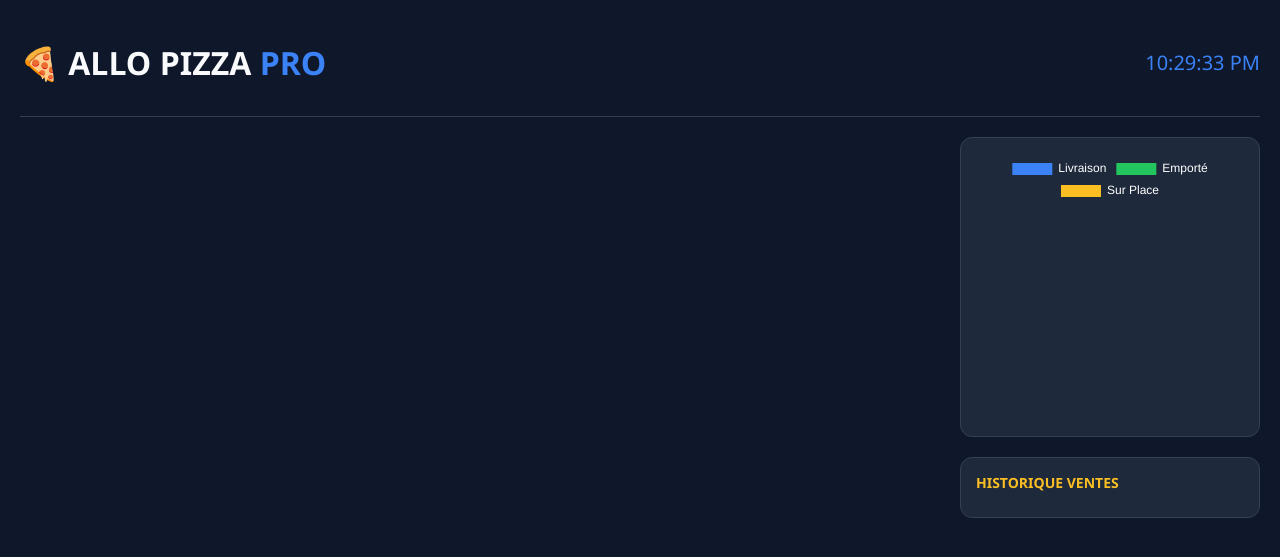
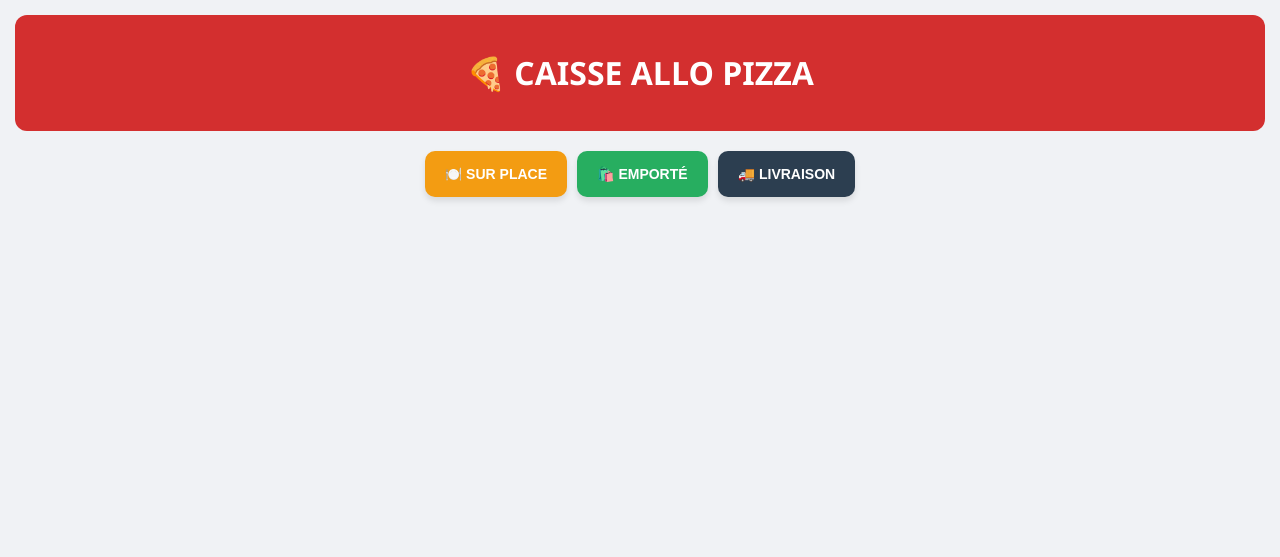
Before and after one commit to kamwagabriel/pizza-ia-pro, a Flask app: page /cashier in a window 1280 px wide. Shown: the top 557 px of the page. Run offline with Flask 3, Linux system fonts and the light colour scheme; some libraries are stand-ins or nearby versions.

Commit message:
Update cashier.html

```diff
--- a/templates/cashier.html
+++ b/templates/cashier.html
@@ -2,116 +2,73 @@
 <html lang="fr">
 <head>
     <meta charset="UTF-8">
-    <title>🍕 ALLO PIZZA PRO - Console de Contrôle</title>
+    <meta name="viewport" content="width=device-width, initial-scale=1.0">
+    <title>🍕 CAISSE - ALLO PIZZA PRO</title>
     <script src="https://cdnjs.cloudflare.com/ajax/libs/socket.io/4.0.1/socket.io.js"></script>
-    <script src="https://cdn.jsdelivr.net/npm/chart.js"></script>
     <style>
-        :root { --bg: #0f172a; --card: #1e293b; --accent: #3b82f6; --success: #22c55e; --danger: #ef4444; --warning: #fbbf24; --text: #f8fafc; }
-        body { font-family: 'Segoe UI', sans-serif; background: var(--bg); color: var(--text); margin: 0; padding: 20px; }
-        header { display: flex; justify-content: space-between; align-items: center; margin-bottom: 20px; border-bottom: 1px solid #334155; padding-bottom: 10px; }
-        .main-layout { display: grid; grid-template-columns: 1fr 300px; gap: 20px; }
-        .orders-grid { display: grid; grid-template-columns: repeat(auto-fill, minmax(300px, 1fr)); gap: 15px; }
-
-        .card { background: var(--card); border-radius: 12px; padding: 15px; border: 2px solid transparent; box-shadow: 0 4px 10px rgba(0,0,0,0.3); position: relative; }
-        .card.new { border-color: var(--accent); animation: blink 1.5s infinite; }
-        @keyframes blink { 50% { border-color: transparent; } }
-
-        .badge { display: inline-block; padding: 4px 8px; border-radius: 6px; font-size: 10px; font-weight: bold; text-transform: uppercase; margin-bottom: 8px; }
-        .badge-place { background: var(--warning); color: black; }
-        .badge-emporte { background: var(--success); color: white; }
-        .badge-livraison { background: var(--accent); color: white; }
-
-        .p-item { background: #334155; padding: 10px; margin: 5px 0; border-radius: 6px; border-left: 4px solid var(--warning); font-size: 15px; font-weight: bold; }
-        .extra-item { background: rgba(255,255,255,0.05); padding: 8px; border-radius: 6px; font-size: 13px; color: #cbd5e1; margin-top: 5px; border: 1px dashed #475569; }
-
-        /* LE BOUTON MAPS */
-        .maps-link { display: block; background: #4285F4; color: white; text-decoration: none; padding: 8px; border-radius: 6px; text-align: center; font-size: 12px; margin-top: 10px; font-weight: bold; }
-        .maps-link:hover { background: #357ae8; }
-
-        .btn { border: none; padding: 10px; border-radius: 6px; cursor: pointer; font-weight: bold; color: white; width: 100%; margin-top: 10px; }
-        .btn-finish { background: var(--danger); }
-        .btn-cook { background: #475569; }
-
-        .sidebar { display: flex; flex-direction: column; gap: 20px; }
-        .panel { background: var(--card); padding: 15px; border-radius: 12px; border: 1px solid #334155; }
+        body { font-family: 'Segoe UI', sans-serif; background: #f0f2f5; margin: 0; padding: 15px; text-align: center; }
+        .header { background: #d32f2f; color: white; padding: 15px; border-radius: 12px; margin-bottom: 20px; }
+        .btn-group { display: flex; justify-content: center; gap: 10px; margin-bottom: 25px; flex-wrap: wrap; }
+        .btn { padding: 15px 20px; border: none; border-radius: 10px; cursor: pointer; font-weight: bold; color: white; min-width: 110px; font-size: 14px; box-shadow: 0 4px 6px rgba(0,0,0,0.1); }
+        .btn-place { background: #f39c12; }
+        .btn-emporte { background: #27ae60; }
+        .btn-livraison { background: #2c3e50; }
+        .grid { display: grid; grid-template-columns: repeat(auto-fill, minmax(300px, 1fr)); gap: 15px; }
+        .card { background: white; padding: 15px; border-radius: 15px; box-shadow: 0 4px 10px rgba(0,0,0,0.1); text-align: left; border-top: 5px solid #d32f2f; }
+        input, textarea { width: 100%; margin: 5px 0 10px 0; padding: 12px; border: 1px solid #ddd; border-radius: 8px; box-sizing: border-box; font-size: 14px; }
+        .btn-send { background: #d32f2f; color: white; width: 100%; border: none; padding: 12px; border-radius: 8px; cursor: pointer; font-weight: bold; font-size: 16px; }
     </style>
 </head>
 <body>
 
-    <header>
-        <h1>🍕 ALLO PIZZA <span style="color:var(--accent)">PRO</span></h1>
-        <div id="clock" style="font-size: 20px; color: var(--accent);">00:00:00</div>
-    </header>
+<div class="header"><h1>🍕 CAISSE ALLO PIZZA</h1></div>
 
-    <div class="main-layout">
-        <div class="orders-grid" id="orders-container"></div>
-
-        <div class="sidebar">
-            <div class="panel"><canvas id="salesChart"></canvas></div>
-            <div class="panel">
-                <h3 style="margin:0 0 10px 0; font-size:14px; color:var(--warning);">HISTORIQUE VENTES</h3>
-                <div id="history-list" style="font-size: 12px; max-height: 300px; overflow-y: auto;"></div>
-            </div>
-        </div>
+<div class="btn-group">
+    <button class="btn btn-place" onclick="ajouter('place')">🍽️ SUR PLACE</button>
+    <button class="btn btn-emporte" onclick="ajouter('emporte')">🛍️ EMPORTÉ</button>
+    <button class="btn btn-livraison" onclick="ajouter('livraison')">🚚 LIVRAISON</button>
 </div>
 
-    <audio id="bell" src="https://assets.mixkit.co/active_storage/sfx/2358/2358-preview.mp3"></audio>
+<div id="grid" class="grid"></div>
 
 <script>
     const socket = io();
-        let stats = { livraison: 0, emporte: 0, place: 0 };
+    function ajouter(type) {
+        const id = Date.now();
+        const grid = document.getElementById('grid');
+        const card = document.createElement('div');
+        card.className = 'card';
+        card.id = `c-${id}`;
 
-        setInterval(() => { document.getElementById('clock').innerText = new Date().toLocaleTimeString(); }, 1000);
+        const labels = {'place': '🍽️ SUR PLACE', 'emporte': '🛍️ EMPORTÉ', 'livraison': '🚚 LIVRAISON'};
 
-        const salesChart = new Chart(document.getElementById('salesChart'), {
-            type: 'doughnut',
-            data: { labels: ['Livraison', 'Emporté', 'Sur Place'], datasets: [{ data: [0, 0, 0], backgroundColor: ['#3b82f6', '#22c55e', '#fbbf24'], borderWidth: 0 }] },
-            options: { plugins: { legend: { labels: { color: 'white' } } } }
-        });
+        let html = `<h3 style="margin-top:0; color:#333;">${labels[type]}</h3>
+            <input type="text" id="n-${id}" placeholder="${type === 'place' ? 'N° Table' : 'Nom Client'}">
+            <textarea id="p-${id}" rows="2" placeholder="Pizzas (ex: 1 Royale, 2 Marguerites)"></textarea>
+            <input type="text" id="e-${id}" placeholder="Boissons & Desserts...">`;
 
-        socket.on('new_order', (data) => {
-            const container = document.getElementById('orders-container');
-            const card = document.createElement('div');
-            card.id = `order-${data.id}`;
-            card.className = 'card new';
-
-            const badgeLabel = data.type === 'place' ? 'SUR PLACE' : (data.type === 'emporte' ? 'EMPORTÉ' : 'LIVRAISON');
-
-            let cardHtml = `
-                <div class="badge badge-${data.type}">${badgeLabel}</div>
-                <div style="font-size:18px; font-weight:bold; margin-bottom:10px;">👤 ${data.nom}</div>
-                <div class="p-item">🍕 ${data.pizza}</div>
-                ${data.extra ? `<div class="extra-item">🥤 ${data.extra}</div>` : ''}
-            `;
-
-            // AJOUT DU LIEN GOOGLE MAPS SI LIVRAISON
-            if(data.type === 'livraison' && data.adresse && data.adresse !== 'N/A') {
-                const mapUrl = `https://www.google.com/maps/search/?api=1&query=${encodeURIComponent(data.adresse)}`;
-                cardHtml += `<a href="${mapUrl}" target="_blank" class="maps-link">📍 VOIR L'ADRESSE (MAPS)</a>`;
+        if(type === 'livraison') {
+            html += `<input type="text" id="a-${id}" placeholder="Adresse complète...">`;
         }
 
-            cardHtml += `
-                <div style="display:flex; gap:5px; margin-top:10px;">
-                    <button class="btn btn-cook" onclick="this.closest('.card').classList.remove('new')">CUISINE</button>
-                    <button class="btn btn-finish" onclick="archiveOrder('${data.id}', '${data.type}', '${data.nom}')">FINIR</button>
-                </div>
-            `;
+        html += `<button class="btn-send" onclick="envoyer('${id}','${type}')">ENVOYER EN CUISINE 🚀</button>`;
+        card.innerHTML = html;
+        grid.prepend(card);
+    }
 
-            card.innerHTML = cardHtml;
-            container.prepend(card);
-            document.getElementById('bell').play();
-        });
-
-        function archiveOrder(id, type, nom) {
-            stats[type]++;
-            salesChart.data.datasets[0].data = [stats.livraison, stats.emporte, stats.place];
-            salesChart.update();
-
-            const hist = document.getElementById('history-list');
-            const time = new Date().toLocaleTimeString('fr-FR', {hour: '2-digit', minute:'2-digit'});
-            hist.innerHTML = `<div style="padding:5px; border-bottom:1px solid #334155;"><b>${time}</b> - ${nom} (${type})</div>` + hist.innerHTML;
-
-            document.getElementById(`order-${id}`).remove();
+    function envoyer(id, type) {
+        const data = {
+            id: id,
+            type: type,
+            nom: document.getElementById(`n-${id}`).value || "Inconnu",
+            pizza: document.getElementById(`p-${id}`).value || "Aucune pizza",
+            extra: document.getElementById(`e-${id}`).value || "Rien",
+            adresse: type === 'livraison' ? document.getElementById(`a-${id}`).value : 'N/A'
+        };
+        socket.emit('new_order', data);
+        const card = document.getElementById(`c-${id}`);
+        card.innerHTML = "<div style='text-align:center; padding:20px;'><h2 style='color:#27ae60;'>✅ ENVOYÉ !</h2><p>Commande transmise à la cuisine</p></div>";
+        setTimeout(() => card.remove(), 2000);
     }
 </script>
 </body>
```
Lines whose indentation alone changed are shown as unchanged.
